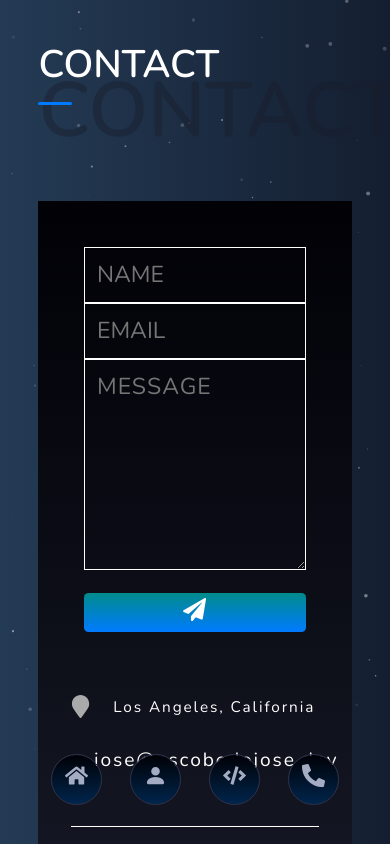
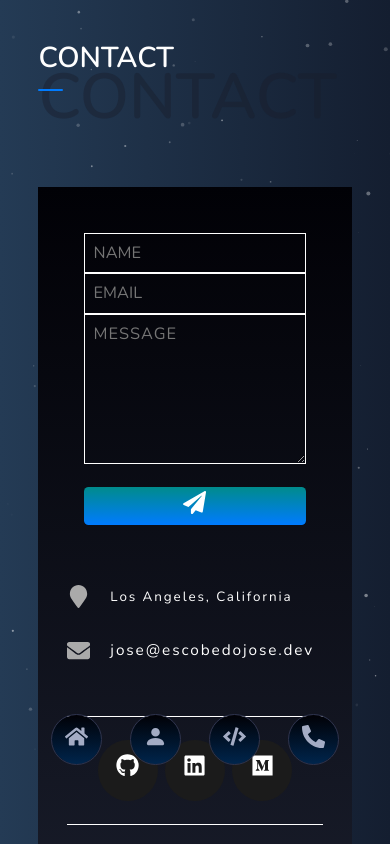
Before and after one commit to Jose-Escobedo/Portfolio-Website, a React (Create React App) app: page /Contact in a window 390 px wide. Shown: the top 844 px of the page. Built offline with nearby package versions, Linux system fonts and the light colour scheme.

Commit message:
media query font siez cintact

```diff
--- a/src/components/Contact/ContactForm.js
+++ b/src/components/Contact/ContactForm.js
@@ -146,16 +146,29 @@ const ContactFormStyled = styled.div`
     border: none;
     border: 1px solid var(--white-color);
     padding: 0.5em 0.5em;
+    @media screen and (max-width: 480px) {
+      font-size: 0.9rem;
+    }
+    @media screen and (max-width: 435px) {
+      font-size: 0.85rem;
+    }
   }
 
   textarea {
     width: 100%;
     max-width: 100%;
+    max-height: 150%;
     background-color: transparent;
     color: var(--white-color);
     letter-spacing: 1px;
     border: 1px solid var(--white-color);
     padding: 0.5em 0.5em;
+    @media screen and (max-width: 480px) {
+      font-size: 0.9rem;
+    }
+    @media screen and (max-width: 435px) {
+      font-size: 0.85rem;
+    }
   }
 
   .paper-plane {
@@ -206,8 +219,11 @@ const ContactFormStyled = styled.div`
       padding: 1em;
       width: 100%;
       span {
-        width: 100%;
+        max-width: 100%;
       }
+    }
+    @media screen and (max-width: 435px) {
+      font-size: 0.3rem;
     }
   }
 
@@ -238,15 +254,24 @@ const ContactFormStyled = styled.div`
     color: var(--white-color);
     text-decoration: none;
     margin-left: 1.5em;
+    @media screen and (max-width: 435px) {
+      font-size: 0.8rem;
+    }
   }
 
   .contact-list span {
-    font-size: 0.8em;
+    font-size: 0.8rem;
+    @media screen and (max-width: 435px) {
+      font-size: 0.7rem;
+    }
   }
 
   .contact-text a {
     text-decoration: none;
     transition-duration: 0.2s;
+    @media screen and (max-width: 435px) {
+      font-size: 0.8rem;
+    }
   }
 
   .contact-text a:hover {
--- a/src/components/Main/Title.js
+++ b/src/components/Main/Title.js
@@ -69,6 +69,21 @@ const TitleStyled = styled.div`
         font-size: 4rem;
       }
     }
+    @media screen and (max-width: 435px) {
+      font-size: 1.5rem;
+
+      &::before {
+        min-width: 2.8rem;
+        min-height: 0.1rem;
+      }
+      &::after {
+        min-width: 1.3rem;
+        min-height: 0.1rem;
+      }
+      span {
+        font-size: 3.3rem;
+      }
+    }
   }
 `;
 
--- a/src/components/Navigation/NavigationElements.js
+++ b/src/components/Navigation/NavigationElements.js
@@ -73,7 +73,7 @@ export const NavigationStyled = styled.nav`
 
   @media screen and (max-width: 480px) {
     position: relative;
-    justify-content: flex-end;
+    justify-content: flex-start;
     animation: fadein 5s ease-in 1;
     @keyframes fadein {
       0% {
--- a/src/components/Sidebar/SidebarElements.js
+++ b/src/components/Sidebar/SidebarElements.js
@@ -2,7 +2,7 @@ import styled from "styled-components";
 
 export const SidebarStyled = styled.div`
   width: 5rem;
-  height: 50vh;
+  min-height: 50vh;
   position: fixed;
   top: 25%;
   z-index: 100;
--- a/src/styles/Layouts.js
+++ b/src/styles/Layouts.js
@@ -5,7 +5,6 @@ export const MainLayout = styled.div`
 
   @media screen and (max-width: 480px) {
     padding: 2rem;
-    width: 100%;
   }
 `;
 
```
